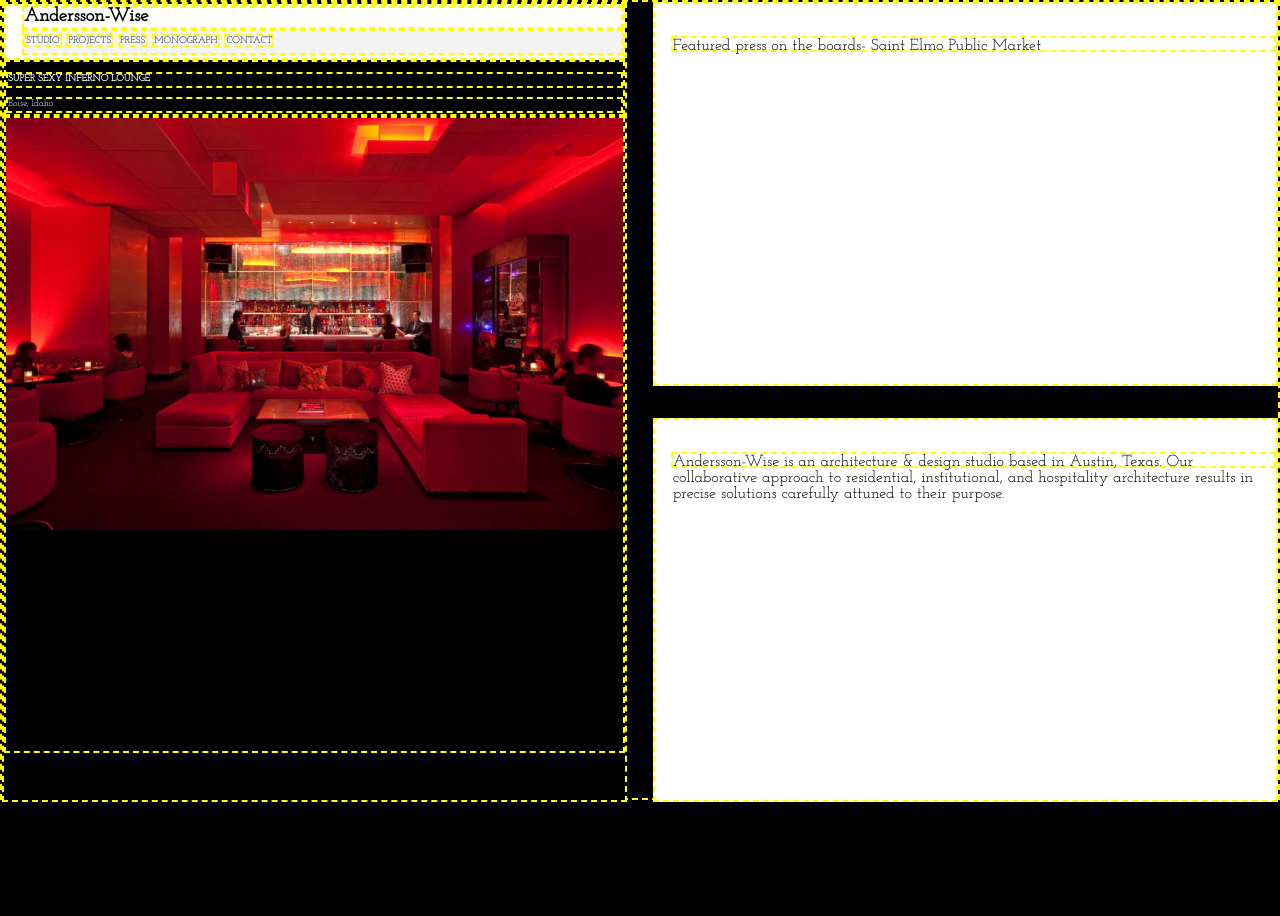
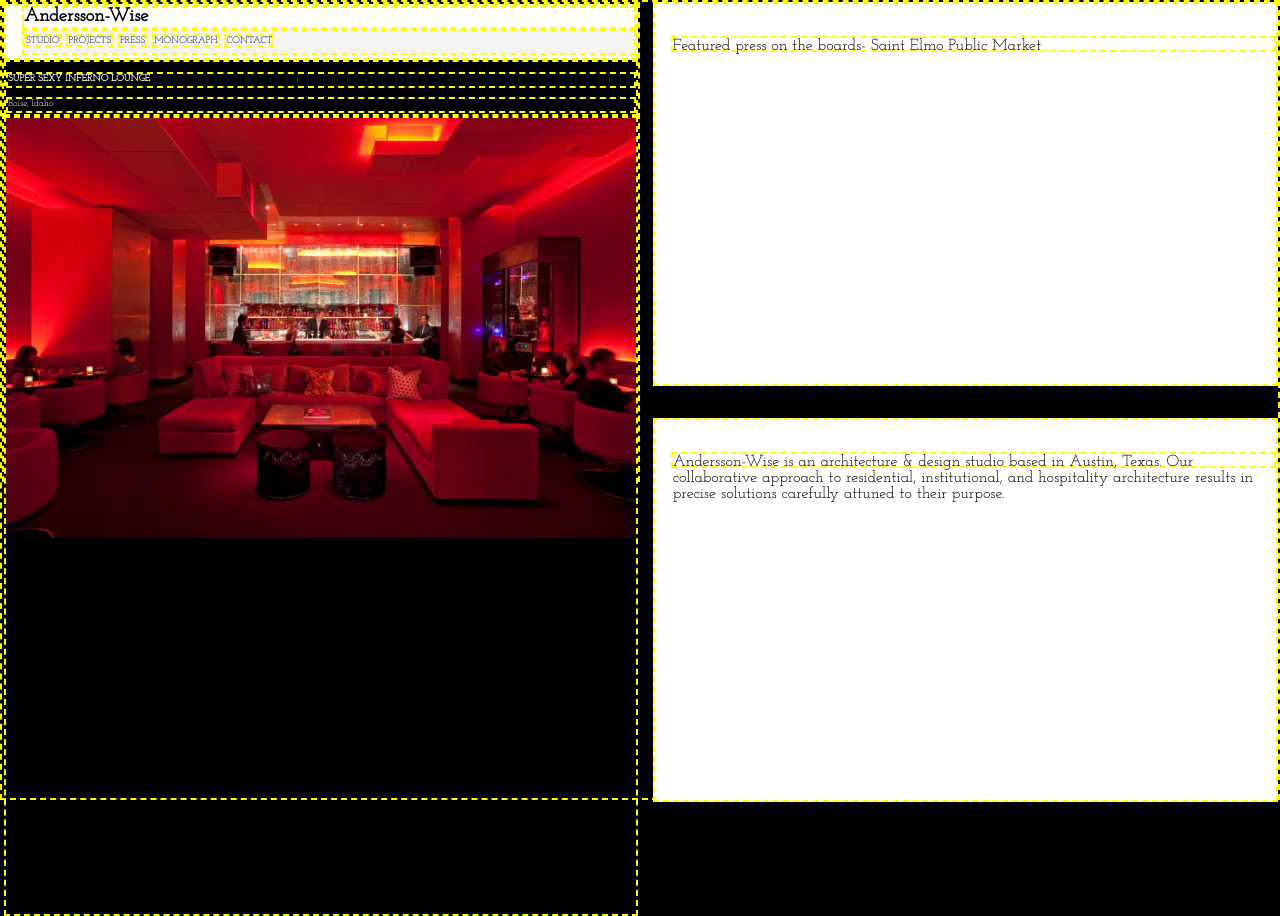
Before and after one commit to haleybristol/responsive-layout-CSS, a plain HTML site: page index.html in a window 1280 px wide. Before the commit the page ends 802 px from the top, so only its background shows below. Drawn offline with Linux system fonts and the light colour scheme.

Commit message:
add styling

```diff
--- a/css/styles.css
+++ b/css/styles.css
@@ -132,6 +132,7 @@ body {
   margin: 0;
   height: 7vh;
   font-size: .6em;
+  width: 100%;
 }
 
 .sexy h4, p {
@@ -158,16 +159,18 @@ body {
   height: 18vh;
 }
 
-@media screen and (min-width: 768px) {
-  .container {
+@media screen and (min-width: 450px) {
+
+  .background {
     width: 100%;
-    margin: auto;
+    height: 100%;
+    text-align: center;
   }
 
   .col1, .col2 {
     width: 48%;
-    height: 50vh;
-    margin: 5% 0 0 0;
+    height: 30vh;
+    margin: 20% 0 0 0;
   }
 
 html, body {
@@ -184,12 +187,18 @@ html, body {
 
 }
 
-@media screen and (min-width: 1280px) {
+@media screen and (min-width: 883px) {
   .main {
     float: left;
-    width: 49%;
+    width: 50%;
+    height: 60vh;
+    background-size: cover;
+  }
+
+  .background {
     height: 100vh;
-}
+    width: 100%;
+  }
 
   .col1, .col2 {
     float: right;
```
